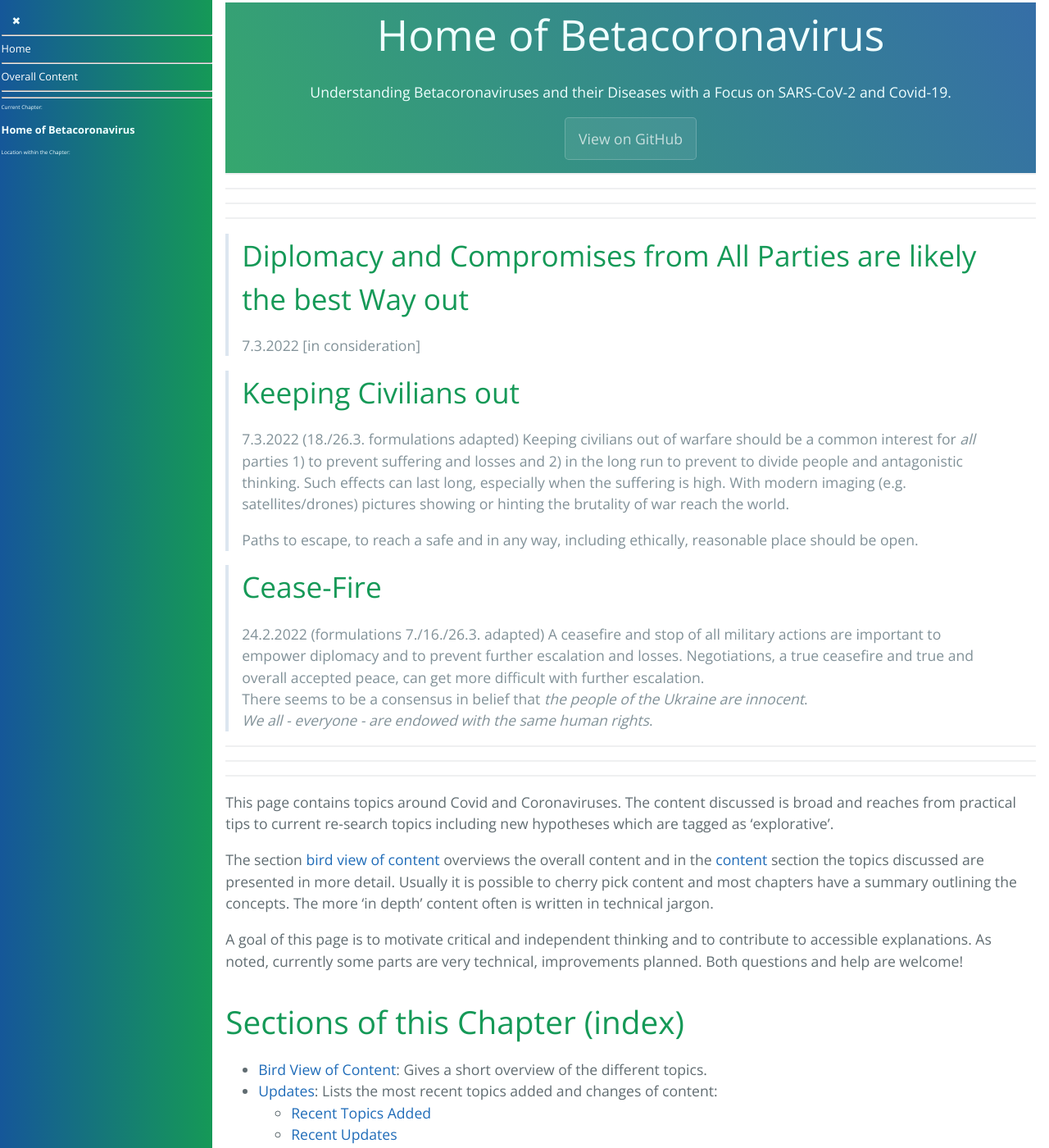
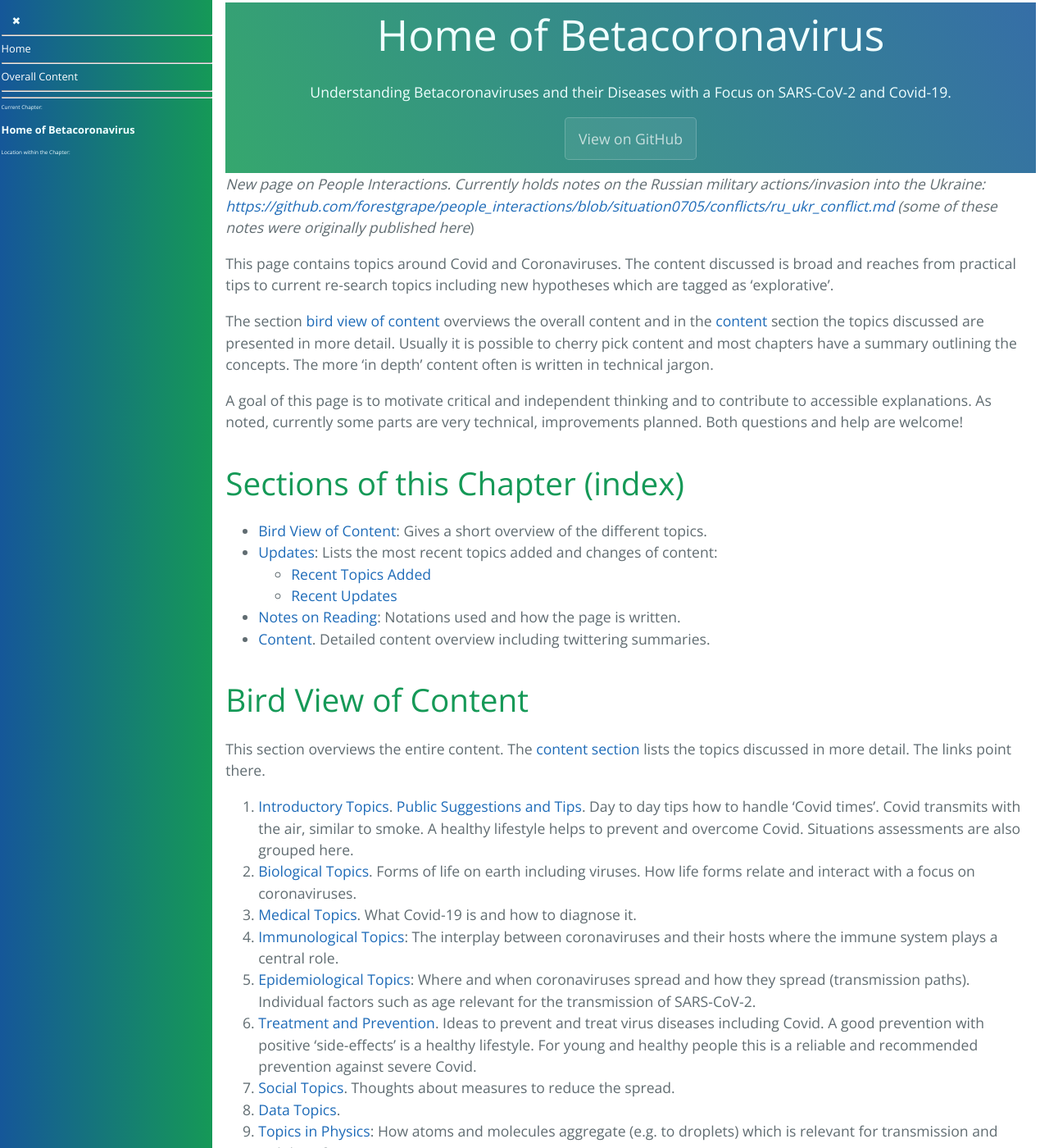
Before and after one commit to forestgrape/coronavirus, a Jekyll site: the page built from index.md, in a window 1280 px wide and 1400 px high. Shown: the whole window at 82% size. Built offline with Jekyll 4.4.1, drawn with Linux system fonts in a browser that asks for light colours; our own code applies the rules of GitHub Pages for plain Markdown files.

Commit message:
separate page for thoughts on the Ru-ukr conflict

```diff
--- a/index.md
+++ b/index.md
@@ -6,38 +6,7 @@ explorative: 1
 ---
 
 
----
----
----
----
-> # Diplomacy and Compromises from All Parties are likely the best Way out
-> 7.3.2022 [in consideration]
-
-<!--
-[in consideration/thinking]
-> 'best' in the sense of - given the current situation - an optimal/least bad outcome for all the people.
-> An overall agreed fully just way out is likely very difficult to reach. 'Acceptable' just/unjust is possibly enough for peace, even long-term.
--->
-
-
-> # Keeping Civilians out
-> 7.3.2022 (18./26.3. formulations adapted)
-> Keeping civilians out of warfare should be a common interest for *all* parties 1) to prevent suffering and losses and 2) in the long run to prevent to divide people and antagonistic thinking. Such effects can last long, especially when the suffering is high. With modern imaging (e.g. satellites/drones) pictures showing or hinting the brutality of war reach the world.
->
-> Paths to escape, to reach a safe and in any way, including ethically, reasonable place should be open.
-
-
-> # Cease-Fire
-> 24.2.2022 (formulations 7./16./26.3. adapted)
-> A ceasefire and stop of all military actions are important to empower diplomacy and to prevent further escalation and losses. Negotiations, a true ceasefire and true and overall accepted peace, can get more difficult with further escalation.
-> <br>
-> There seems to be a consensus in belief that *the people of the Ukraine are innocent*.
-> <br>
-> *We all - everyone - are endowed with the same human rights*.
-
----
----
----
+*New page on People Interactions. Currently holds notes on the Russian military actions/invasion into the Ukraine: <https://github.com/forestgrape/people_interactions/blob/situation0705/conflicts/ru_ukr_conflict.md> (some of these notes were originally published here*)
 
 
 # Understanding Betacoronaviruses and their Diseases
```
